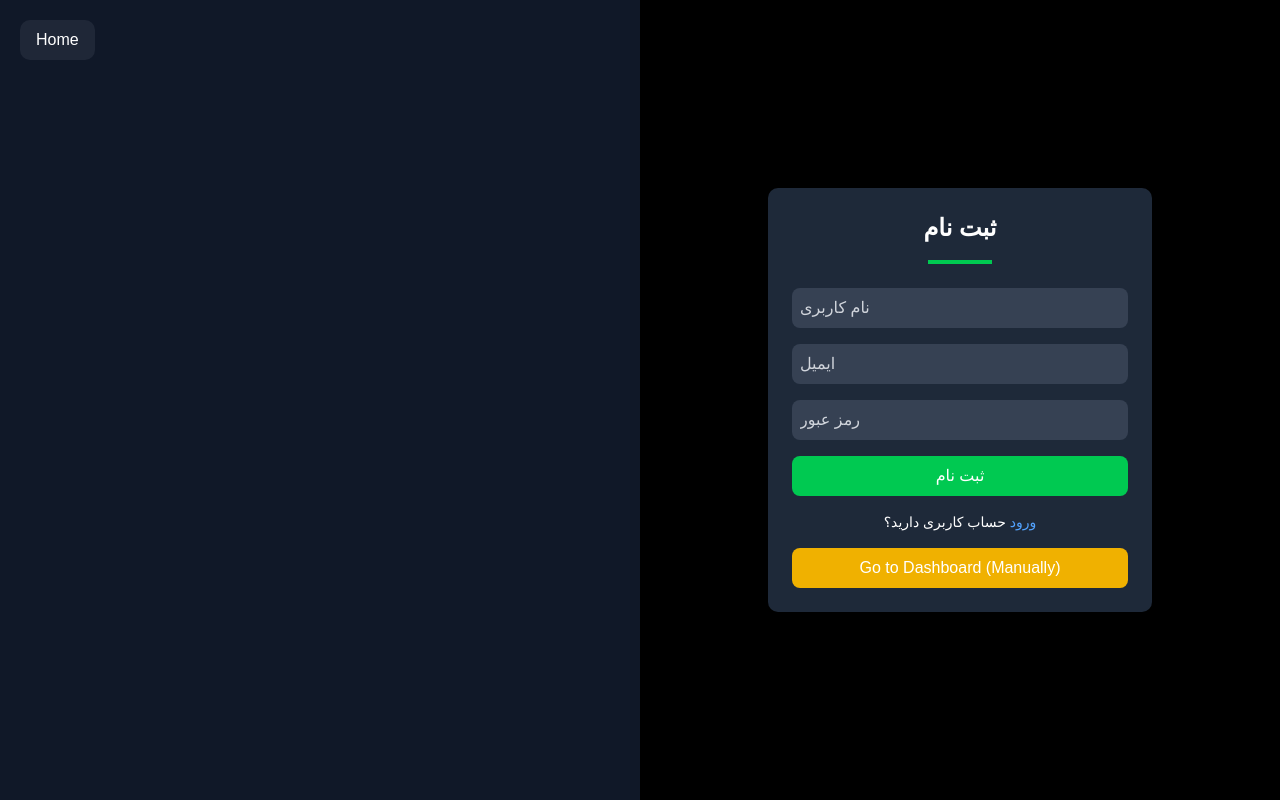
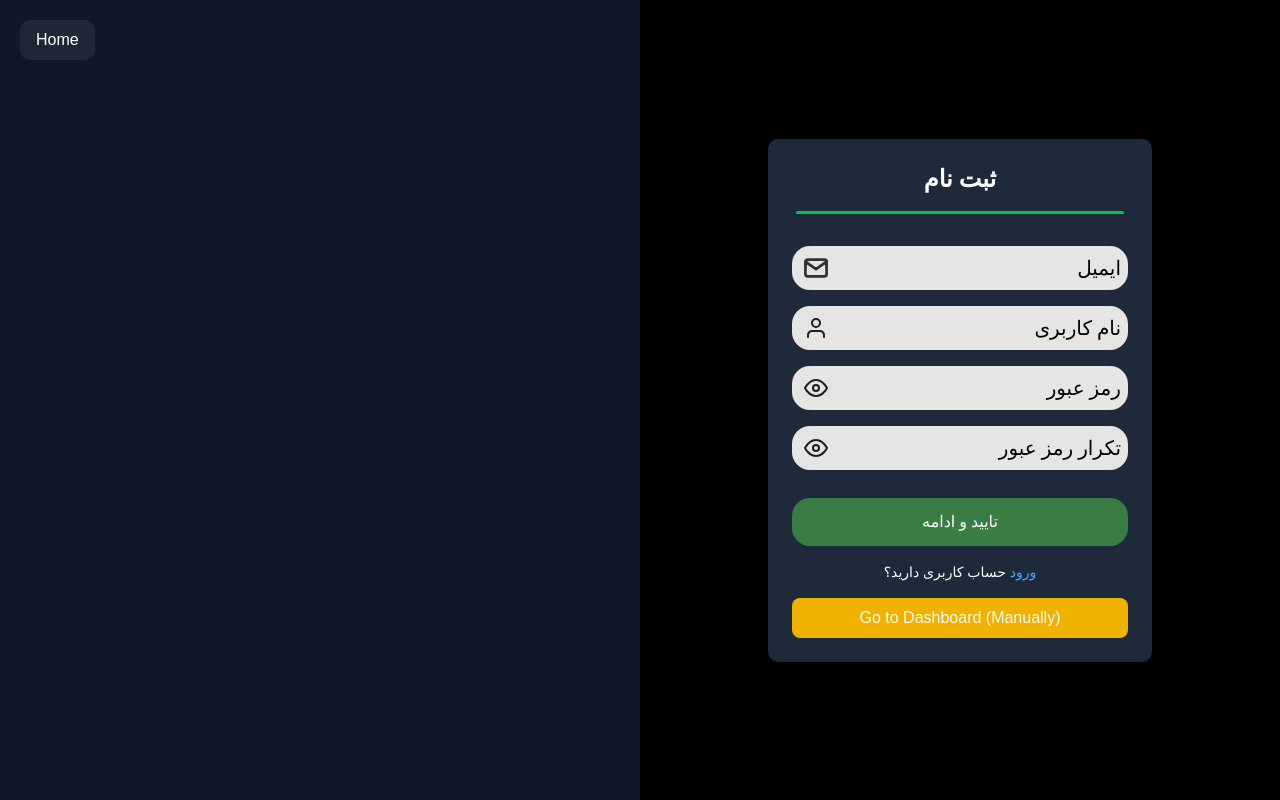
Before and after one commit to NiflheimDevs/FrontEnd, a React (Vite) app in the folder niflheim/: page /auth in a window 1280 px wide. Both pictures are taken after a click on the button "ثبت نام". Built offline with nearby package versions, Linux system fonts and the light colour scheme.

Commit message:
fix(login&signup): fix styles

```diff
--- a/niflheim/src/pages/LoginForm.tsx
+++ b/niflheim/src/pages/LoginForm.tsx
@@ -3,26 +3,43 @@ import React from "react";
 const LoginForm = () => {
   return (
     <div>
-      <div className="text-2xl font-semibold text-center mb-4">ورود</div>
-      <div className="w-16 h-1 bg-blue-500 mx-auto mt-2 mb-6"></div>
+      <div className="text-2xl font-semibold font-[vazirmatn] text-center mb-4">ورود</div>
+      <div className="w-82 rounded-2xl h-0.75 bg-blue-500 mx-auto mt-2 mb-6"></div>
 
+      <div className="relative w-full">
         <input
           type="email"
-        placeholder="ایمیل"
-        className="w-full bg-gray-700 p-2 rounded-md mb-4 placeholder-gray-300 text-white"
+          placeholder="نام کاربری / ایمیل"
+          className="w-full bg-[#E5E5E5] p-1.75 rounded-[18px] my-2 placeholder-black text-right text-[20px] text-black font-[vazirmatn]"
         />
+        <object
+          data="/src/assets/Email.svg"
+          type="image/svg+xml"
+          className="w-6 h-6 absolute left-3 top-1/2 transform -translate-y-1/2"
+        />
+      </div>
+
+      <div className="relative w-full">
         <input
           type="password"
           placeholder="رمز عبور"
-        className="w-full bg-gray-700 p-2 rounded-md mb-4 placeholder-gray-300 text-white"
+          className="w-full bg-[#E5E5E5] p-1.75 rounded-[18px] my-2 placeholder-black text-right text-[20px] text-black font-[vazirmatn]"
         />
-
-      <div className="text-center text-sm mb-4">
-        <a href="#" className="text-blue-400 hover:underline">فراموشی رمز عبور؟</a>
+        <object
+          data="/src/assets/Password.svg"
+          type="image/svg+xml"
+          className="w-6 h-6 absolute left-3 top-1/2 transform -translate-y-1/2"
+        />
       </div>
 
-      <button className="w-full bg-blue-500 py-2 rounded-md hover:bg-blue-600 transition">
-        ورود
+      <div className="text-right text-sm mt-5 mb-4">
+        <a href="#" className="text-white font-[vazirmatn] font-thin hover:underline">رمز عبور خود را فراموش کردید؟</a>
+      </div>
+
+      <button className="w-full rounded-[18px] mt-3 bg-[#3674B5] py-3 hover:bg-blue-600 transition">
+        <p className="text-white font-[vazirmatn] font-extralight">
+          تایید و ادامه
+        </p>
       </button>
     </div>
   );
--- a/niflheim/src/pages/SignupForm.tsx
+++ b/niflheim/src/pages/SignupForm.tsx
@@ -1,29 +1,82 @@
-import React from "react";
+import React, {useState} from "react";
 
 const SignupForm = () => {
+  const [showPassword1, setShowPassword1] = useState(false);
+
+  const [showPassword2, setShowPassword2] = useState(false);
+
   return (
     <div>
-      <div className="text-2xl font-semibold text-center mb-4">ثبت نام</div>
-      <div className="w-16 h-1 bg-green-500 mx-auto mt-2 mb-6"></div>
+      <div className="text-2xl font-semibold font-[vazirmatn] text-center mb-4">
+        ثبت نام
+      </div>
+      <div className="w-82 rounded-2xl h-0.75 bg-green-500 mx-auto mt-2 mb-6"></div>
 
+      {/* فیلد ایمیل */}
+      <div className="relative w-full">
+        <input
+          type="email"
+          placeholder="ایمیل"
+          className="w-full bg-[#E5E5E5] p-1.75 rounded-[18px] my-2 placeholder-black text-right text-[20px] text-black font-[vazirmatn]"
+        />
+        <object
+          data="/src/assets/Email.svg"
+          type="image/svg+xml"
+          className="w-6 h-6 absolute left-3 top-1/2 transform -translate-y-1/2"
+        />
+      </div>
+
+      {/* فیلد نام کاربری */}
+      <div className="relative w-full">
         <input
           type="text"
           placeholder="نام کاربری"
-        className="w-full bg-gray-700 p-2 rounded-md mb-4 placeholder-gray-300 text-white"
+          className="w-full bg-[#E5E5E5] p-1.75 rounded-[18px] my-2 placeholder-black text-right text-[20px] text-black font-[vazirmatn]"
         />
+        <object
+          data="/src/assets/User.svg"
+          type="image/svg+xml"
+          className="w-6 h-6 absolute left-3 top-1/2 transform -translate-y-1/2"
+        />
+      </div>
+
+      {/* فیلد رمز عبور */}
+      <div className="relative w-full">
         <input
-        type="email"
-        placeholder="ایمیل"
-        className="w-full bg-gray-700 p-2 rounded-md mb-4 placeholder-gray-300 text-white"
+          type={showPassword1 ? "text" : "password"}
+          placeholder="رمز عبور"
+          className="w-full bg-[#E5E5E5] p-1.75 rounded-[18px] my-2 placeholder-black text-right text-[20px] text-black font-[vazirmatn]"
         />
+        <button onClick={() => setShowPassword1(!showPassword1)} className="absolute left-3 top-1/2 transform -translate-y-1/2">
+          <object
+            data={showPassword1 ? "/src/assets/Eye_off.svg" : "/src/assets/Eye.svg"}
+            type="image/svg+xml"
+            className="w-6 h-6 pointer-events-none"
+          />
+        </button>
+      </div>
+
+      {/* فیلد تکرار رمز عبور */}
+      <div className="relative w-full">
         <input
-        type="password"
-        placeholder="رمز عبور"
-        className="w-full bg-gray-700 p-2 rounded-md mb-4 placeholder-gray-300 text-white"
+          type={showPassword2 ? "text" : "password"}
+          placeholder="تکرار رمز عبور"
+          className="w-full bg-[#E5E5E5] p-1.75 rounded-[18px] my-2 placeholder-black text-right text-[20px] text-black font-[vazirmatn]"
         />
+        <button onClick={() => setShowPassword2(!showPassword2)} className="absolute left-3 top-1/2 transform -translate-y-1/2">
+          <object
+            data={showPassword2 ? "/src/assets/Eye_off.svg" : "/src/assets/Eye.svg"}
+            type="image/svg+xml"
+            className="w-6 h-6 pointer-events-none"
+          />
+        </button>
+      </div>
 
-      <button className="w-full bg-green-500 py-2 rounded-md hover:bg-green-600 transition">
-        ثبت نام
+      {/* دکمه تایید و ادامه */}
+      <button className="w-full rounded-[18px] mt-5 bg-[#3A7D44] py-3 hover:bg-green-600 transition">
+        <p className="text-white font-[vazirmatn] font-extralight">
+          تایید و ادامه
+        </p>
       </button>
     </div>
   );
```
Lines whose indentation alone changed are shown as unchanged.
